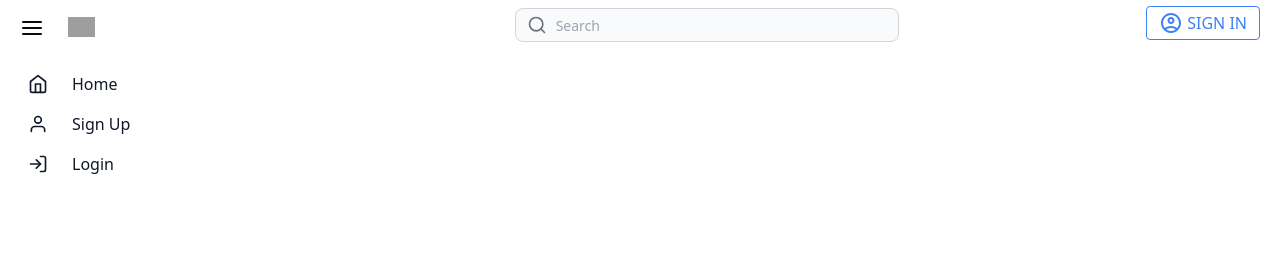
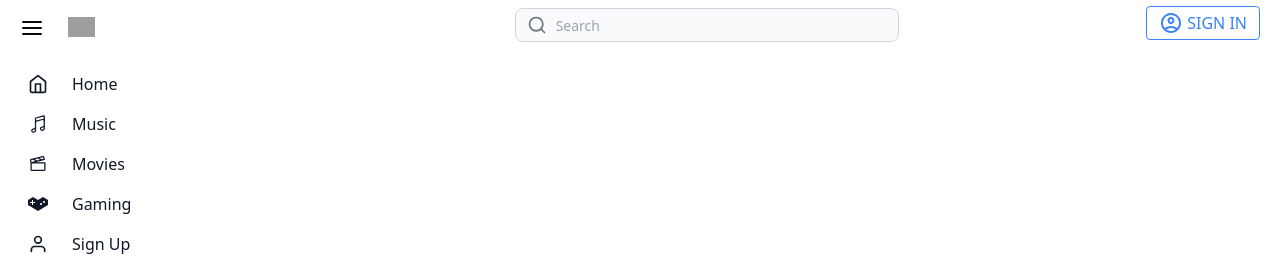
Before and after one commit to PiyushSahare122/YouTube, a React (Vite) app in the folder frontend/: page / in a window 1280 px wide. Shown: the top 273 px of the page. Built offline with nearby package versions, Linux system fonts and the light colour scheme; no server answers; grey boxes are pictures that could not be loaded.

Commit message:
Update Sidebar.jsx

```diff
--- a/frontend/src/components/Sidebar.jsx
+++ b/frontend/src/components/Sidebar.jsx
@@ -9,6 +9,9 @@ import {
 import {
   MdSubscriptions, MdExplore, MdTrendingUp, MdHistory
 } from "react-icons/md";
+import { SiYoutubegaming } from "react-icons/si";
+import { IoMusicalNotesOutline } from "react-icons/io5";
+import { PiFilmSlate } from "react-icons/pi";
 
 function Sidebar({ hidden }) {
   // Fetch authentication status and user data from Redux store
@@ -20,6 +23,9 @@ function Sidebar({ hidden }) {
   const navItems = [
     // Default navigation items visible to everyone
     { name: "Home", path: "/", icon: <FiHome className="h-5 w-5 ml-2 mr-3" />, active: true },
+    { name: "Music", path: "/", icon: <IoMusicalNotesOutline className="h-5 w-5 ml-2 mr-3" />, active: true },
+    { name: "Movies", path: "/", icon: <PiFilmSlate className="h-5 w-5 ml-2 mr-3" />, active: true },
+    { name: "Gaming", path: "/", icon: <SiYoutubegaming className="h-5 w-5 ml-2 mr-3" />, active: true },
     { name: "Shorts", path: "/shorts", icon: <FiPlay className="h-5 w-5 ml-2 mr-3"/>, active: authStatus },
     { name: "Sign Up", path: "/signup", icon: <FiUser className="h-5 w-5 ml-2 mr-3"/>, active: !authStatus },
     { name: "Login", path: "/login", icon: <FiLogIn className="h-5 w-5 ml-2 mr-3"/>, active: !authStatus },
```
